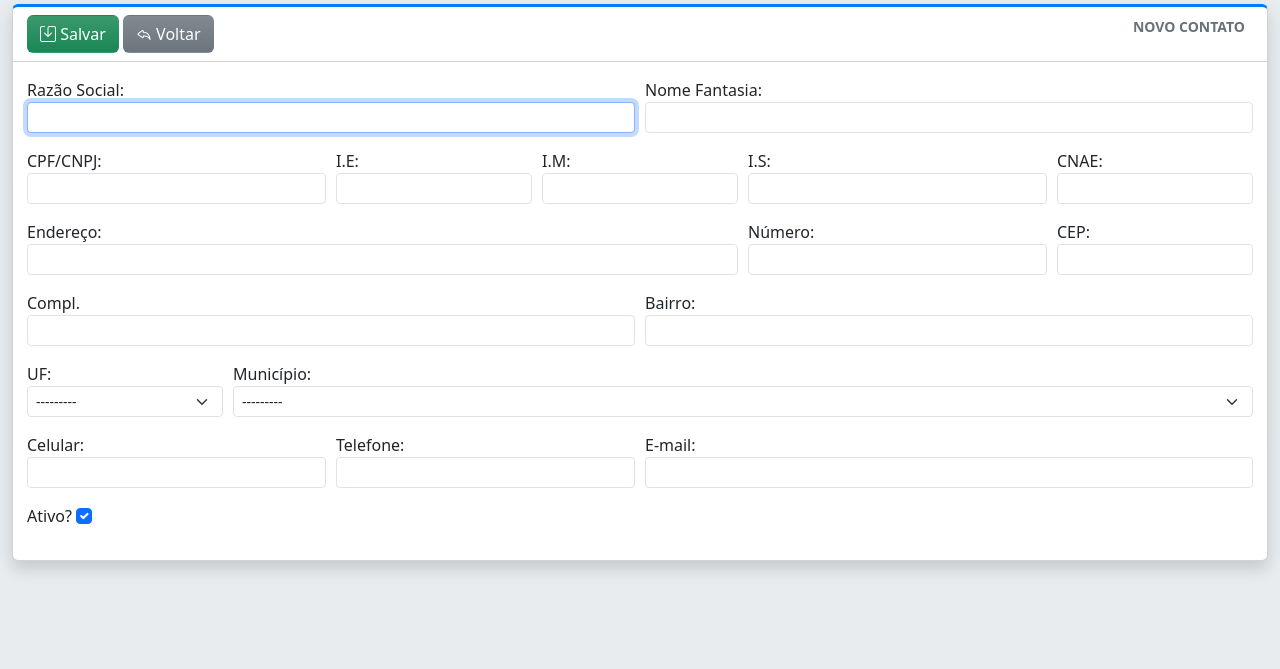
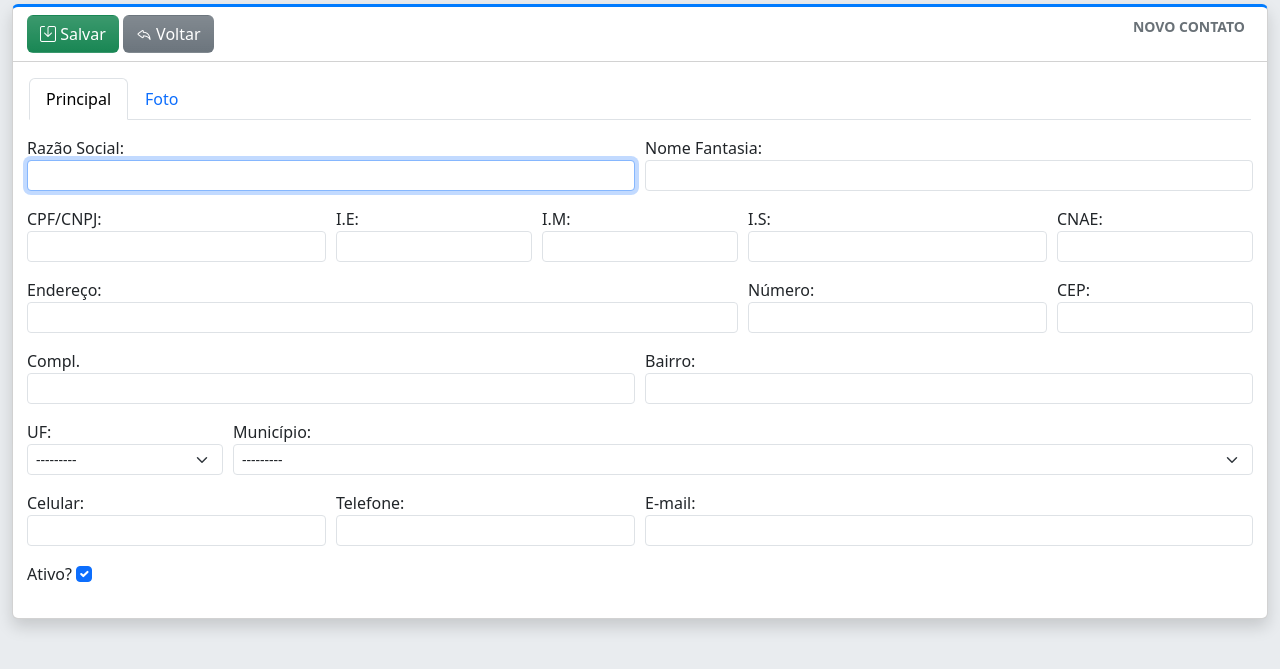
Before and after one commit to jvsjanilson/MeuFinanceiro, a Django app: page /contatos/create in a window 1280 px wide. Shown: the part 65-734 px from the top of the page. Run offline with Django 4.2, Linux system fonts and the light colour scheme; the visitor is signed in with stand-in values (Sample User, id 1); data that the repository does not hold is empty.

Commit message:
feat: add fied image contato

```diff
--- a/cadastro/admin.py
+++ b/cadastro/admin.py
@@ -34,7 +34,7 @@ class ContatoAdmin(admin.ModelAdmin):
     list_display = ('razao_social', 'nome_fantasia', 'cpf_cnpj', 'celular', 'ativo')
     fields = (('razao_social', 'nome_fantasia'), ('cpf_cnpj', 'inscricao_estadual'), ('inscricao_municipal',
               'inscricao_suframa', 'inscricao_cnae'), ('endereco', 'numero'), ('complemento', 'bairro', 'cep'),
-              ('estado', 'municipio'), ('celular', 'fone', 'email'))
+              ('estado', 'municipio'), ('celular', 'fone', 'email', 'foto'))
     search_fields = ('razao_social', 'nome_fantasia', 'cpf_cnpj', 'inscricao_estadual', 'celular', 'fone')
     list_per_page = REGISTROS_POR_PAGINA
     actions = ['delete_selected']
--- a/cadastro/forms.py
+++ b/cadastro/forms.py
@@ -85,6 +85,7 @@ class ContatoForm(forms.ModelForm):
             'celular': TextInputBootstrap(),
             'fone': TextInputBootstrap(),
             'email': TextInputBootstrap(),
+            'foto': forms.ClearableFileInput(attrs={'class': 'form-control form-control-sm'}),
             'ativo': CheckboxInputBootstrap(),
         }
 
--- a/cadastro/models.py
+++ b/cadastro/models.py
@@ -64,6 +64,7 @@ class Contato(GenericoModel):
     celular = models.CharField('Celular', max_length=14, null=True, blank=True)
     fone = models.CharField('Telefone', max_length=14, null=True, blank=True)
     email = models.EmailField('E-mail', null=True, blank=True)
+    foto = models.ImageField('Foto', upload_to='clientes/fotos/', null=True, blank=True)
     ativo = models.BooleanField('Ativo?', default=True)
 
     def __str__(self):
--- a/cadastro/templates/cadastro/contato/form.html
+++ b/cadastro/templates/cadastro/contato/form.html
@@ -7,7 +7,7 @@
 
 {% block conteudo %}
 
-<form method="post" novalidate>
+<form method="post" novalidate enctype="multipart/form-data">
     <div class="card shadow card-outline">
         <div class="card-header">
             <div class="row">
@@ -20,9 +20,18 @@
         </div>
 
         <div class="card-body">
-                    {% csrf_token %}
+            {% csrf_token %}
+            <ul class="nav nav-tabs mb-3" id="pills-tab" role="tablist">
+                <li class="nav-item" role="presentation">
+                  <button class="nav-link active" id="principal-tab" data-bs-toggle="pill" data-bs-target="#principal" type="button" role="tab" aria-controls="principal" aria-selected="true">Principal</button>
+                </li>
+                <li class="nav-item" role="presentation">
+                  <button class="nav-link" id="foto-tab" data-bs-toggle="pill" data-bs-target="#foto" type="button" role="tab" aria-controls="foto" aria-selected="false">Foto</button>
+                </li>
 
-
+              </ul>
+              <div class="tab-content" id="pills-tabContent">
+                <div class="tab-pane fade show active" id="principal" role="tabpanel" aria-labelledby="principal-tab" tabindex="0">
                     <div class="row">
                         <div class="col-md-6">
                             <div class="mb-3">
@@ -291,6 +300,8 @@
 
                     </div>
 
+
+
                     <div class="row">
                         <div class="col-md-4">
                             <div class="mb-3">
@@ -300,8 +311,34 @@
                         </div>
                     </div>
 
+                </div>
+                <div class="tab-pane fade" id="foto" role="tabpanel" aria-labelledby="foto-tab" tabindex="0">
+                    <div class="row">
+                        <div class="col-md-12">
+                            <div class="mb-3">
 
+                                {{ form.foto.label_tag }}
+                                {{ form.foto }}
+
+                                {%if form.foto.help_text %}
+                                    <span class="helptext">{{ form.foto.help_text}}</span>
+                                {%endif%}
+
+                                {% if form.errors.foto is not None %}
+                                    {{ form.errors.foto }}
+                                {%endif%}
+
+                            </div>
+                        </div>
+                    </div>
                 </div>
+
+              </div>
+
+
+
+
+        </div>
     </div>
-            </form>
+</form>
 {% endblock conteudo%}
--- a/cadastro/views.py
+++ b/cadastro/views.py
@@ -12,6 +12,7 @@ from cadastro.forms import ProdutoForm, UnidadeForm, ContatoForm, CategoriaForm,
 PaisForm, EstadoForm, MuncipioForm, FormaPagamentoForm, CondicaoPagamentoForm
 from django.http import HttpResponse
 from django.core.serializers import serialize
+from django.urls import reverse_lazy, reverse
 
 
 def municipios(request, estado):
@@ -531,13 +532,13 @@ class ContatoUpdateView(UserAccessMixin, InvalidFormMixin, UpdateView):
     model = Contato
     form_class = ContatoForm
     template_name = 'cadastro/contato/form.html'
-    success_url = '/contatos'
+    # success_url = '/contatos'
+    success_url = reverse_lazy("contato-list")
 
     def get_context_data(self, **kwargs):
         context = super().get_context_data(**kwargs)
         context['verbose_name'] = self.model._meta.verbose_name.title
         return context
-
 
 
 class ContatoDeleteView(UserAccessMixin, DeleteView):
--- a/erp_kronos/settings.py
+++ b/erp_kronos/settings.py
@@ -128,6 +128,8 @@ USE_TZ = True
 
 STATIC_URL = 'static/'
 STATIC_ROOT = os.path.join(BASE_DIR, 'staticfiles')
+MEDIA_URL = 'media/'
+MEDIA_ROOT = 'data/'
 
 # Default primary key field type
 # https://docs.djangoproject.com/en/4.2/ref/settings/#default-auto-field
--- a/erp_kronos/urls.py
+++ b/erp_kronos/urls.py
@@ -20,6 +20,8 @@ from cadastro.views import Home
 from django.contrib.auth import views as auth_views
 from django.contrib.auth.views import LoginView
 from erp_kronos import settings
+from django.conf.urls.static import static
+
 urlpatterns = [
     path('admin/', admin.site.urls),
     path('login/', LoginView.as_view(), name='login'),
@@ -27,4 +29,4 @@ urlpatterns = [
     path('', Home.as_view(), name='Home'),
     path('', include('cadastro.urls')),
 
-]
+] + static(settings.MEDIA_URL, document_root=settings.MEDIA_ROOT)
--- a/requirements.txt
+++ b/requirements.txt
@@ -1,6 +1,7 @@
 asgiref==3.7.2
 Django==4.2.3
 mysqlclient==2.2.0
+Pillow==10.0.0
 sqlparse==0.4.4
 typing_extensions==4.7.1
 tzdata==2023.3
```
Also changed, not shown: data/clientes/fotos/certificado.png (added), data/clientes/fotos/certificado_DW5nJjF.png (added), data/clientes/fotos/certificado_deXPzmH.png (added), data/clientes/fotos/transferir.png (added), 1 other file.
